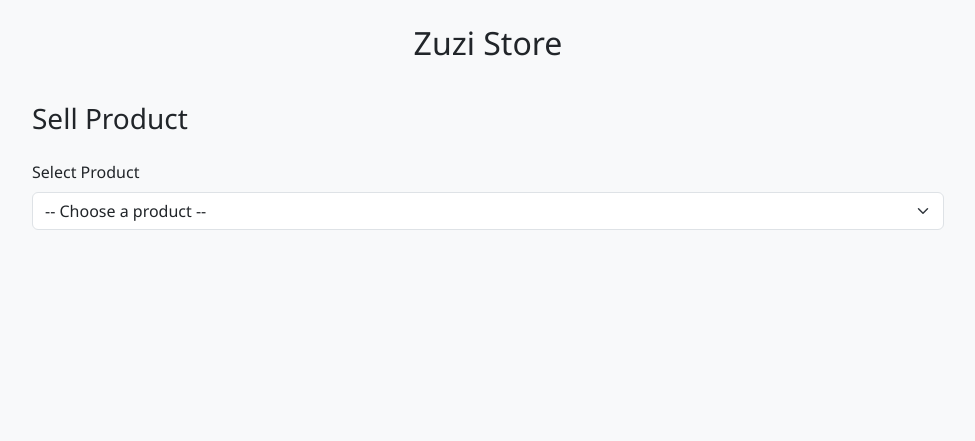
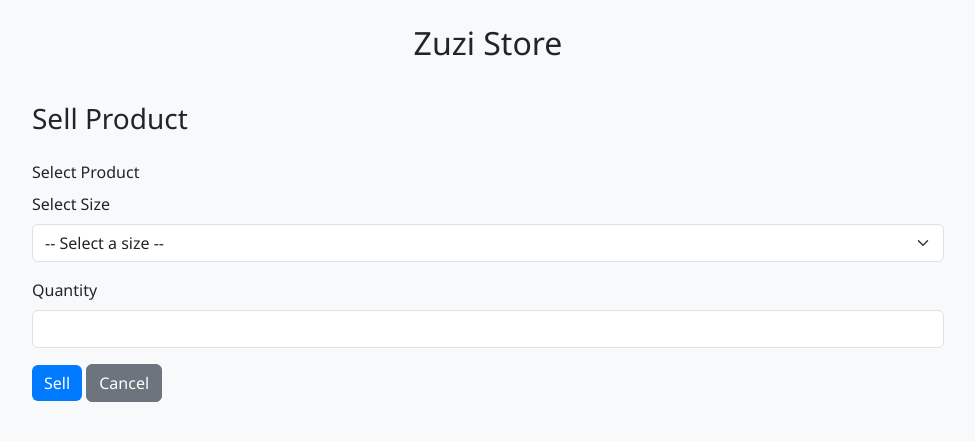
Before and after one commit to Shamil-lateef/clothing_manager, a Flask app: page /sell in a window 1280 px wide. Shown: the top 441 px of the page, without its empty margins (152-1127 px from the left). Run offline with Flask 3, Linux system fonts and the light colour scheme; the visitor is signed in with stand-in values (Sample User, id 1); data that the repository does not hold is empty.

Commit message:
update sell.html

```diff
--- a/templates/sell.html
+++ b/templates/sell.html
@@ -14,37 +14,104 @@
 
   <form method="POST">
     <div class="mb-3">
-      <label for="productSelect" class="form-label">Select Product</label>
-      <select name="product_id" id="productSelect" class="form-select" onchange="updateSizes(this)" required>
-        <option value="" disabled selected>-- Choose a product --</option>
+      <label class="form-label">Select Product</label>
+      <div class="row row-cols-2 row-cols-md-3 row-cols-lg-4 g-3 mb-3">
         {% for product in products %}
-          <option
-            value="{{ product.id }}"
-            data-sizes="{{ product.sizes | map(attribute='size') | join(',') }}"
-            data-image="{{ product.image_url }}"
-            data-style="{{ product.style_url }}"
-          >
-            #{{ product.id }} - {% if product.image_url %}<img src="{{ product.image_url }}" class="dropdown-img me-2">{% endif %}
-          </option>
+          <div class="col">
+            <div class="card h-100 product-card"
+                 data-id="{{ product.id }}"
+                 data-sizes="{{ product.sizes | map(attribute='size') | join(',') }}"
+                 onclick="selectProduct(this)">
+              <img src="{{ product.image_url }}" class="card-img-top" alt="Product Image">
+              <div class="card-body p-2 text-center">
+                <span class="badge bg-secondary">#{{ product.id }}</span>
+              </div>
+            </div>
+          </div>
         {% endfor %}
+      </div>
+      <input type="hidden" name="product_id" id="selectedProductId" required>
+    </div>
+
+    <div class="mb-3">
+      <label for="sizeDropdown" class="form-label">Select Size</label>
+      <select name="size" id="sizeDropdown" class="form-select" required>
+        <option value="" disabled selected>-- Select a size --</option>
       </select>
     </div>
 
-    <!-- ... rest of the form ... -->
+    <div class="mb-3">
+      <label for="quantity" class="form-label">Quantity</label>
+      <input type="number" class="form-control" name="quantity" id="quantity" min="1" required>
+    </div>
+
+    <div class="mb-3">
+      <img id="productImage" src="" alt="Selected Product Image" class="img-fluid rounded" style="max-height: 250px; display: none;">
+    </div>
+
+    <button type="submit" class="btn btn-primary">Sell</button>
+    <a href="{{ url_for('index') }}" class="btn btn-secondary">Cancel</a>
   </form>
 </div>
 
 <style>
-  .dropdown-img {
-    width: 30px;
-    height: 30px;
-    object-fit: cover;
-    border-radius: 4px;
-    vertical-align: middle;
+  .product-card {
+    cursor: pointer;
+    transition: all 0.2s ease;
+    border: 2px solid transparent;
+  }
+  .product-card:hover {
+    transform: translateY(-3px);
+    box-shadow: 0 5px 15px rgba(0,0,0,0.1);
+  }
+  .product-card.selected {
+    border: 3px solid #0d6efd;
+    box-shadow: 0 0 10px rgba(13, 110, 253, 0.3);
+    transform: translateY(-3px);
+  }
+  .product-card img {
+    height: 120px;
+    object-fit: contain;
+    padding: 5px;
+  }
+  .product-card .card-body {
+    padding: 5px;
   }
 </style>
 
 <script>
-  // ... existing JavaScript code ...
+  function selectProduct(card) {
+    // Remove selection from all cards
+    document.querySelectorAll('.product-card').forEach(c => {
+      c.classList.remove('selected');
+    });
+
+    // Add selection to clicked card
+    card.classList.add('selected');
+
+    // Set product ID
+    const productId = card.getAttribute('data-id');
+    document.getElementById('selectedProductId').value = productId;
+
+    // Update size dropdown
+    const sizes = card.getAttribute('data-sizes').split(',');
+    const sizeDropdown = document.getElementById('sizeDropdown');
+    sizeDropdown.innerHTML = '<option value="" disabled selected>-- Select a size --</option>';
+
+    sizes.forEach(size => {
+      const option = document.createElement('option');
+      option.value = size;
+      option.textContent = size;
+      sizeDropdown.appendChild(option);
+    });
+
+    // Show product image
+    const img = card.querySelector('img');
+    if (img) {
+      const preview = document.getElementById('productImage');
+      preview.src = img.src;
+      preview.style.display = 'block';
+    }
+  }
 </script>
 {% endblock %}
```
